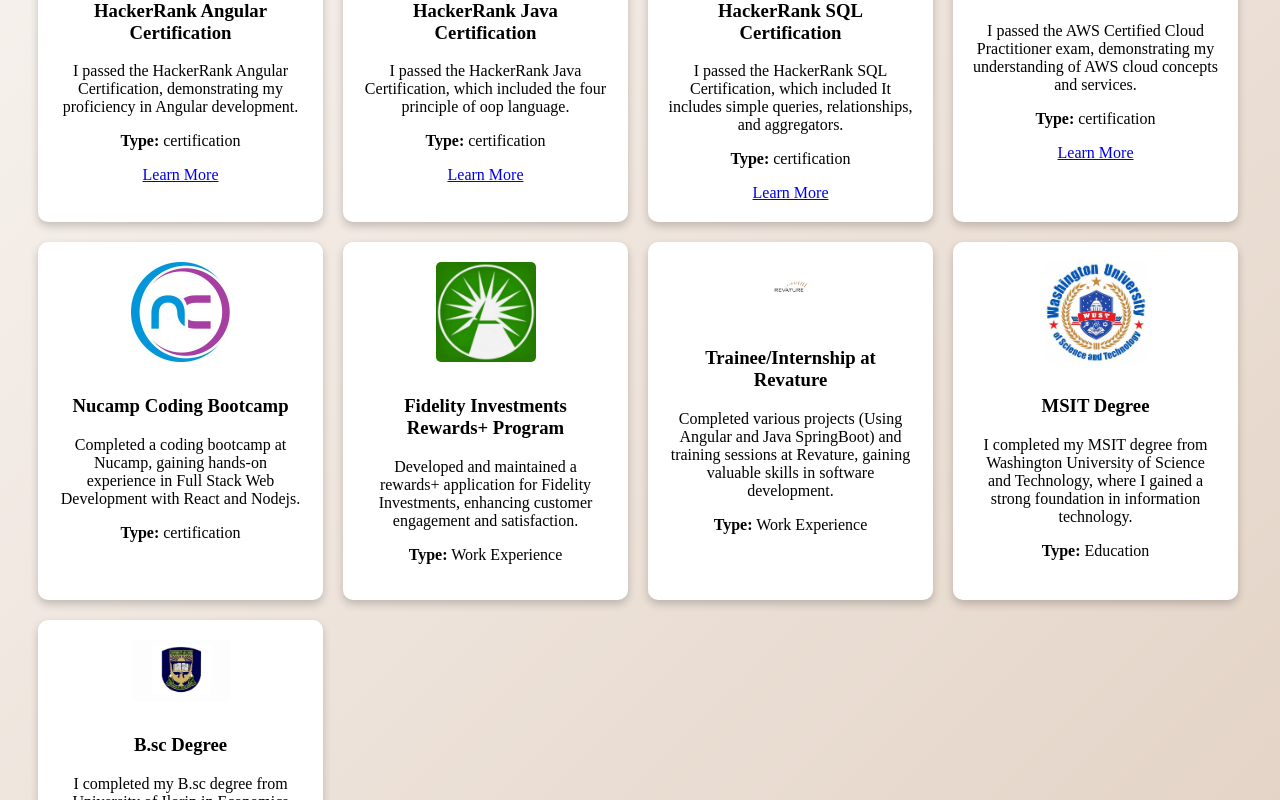
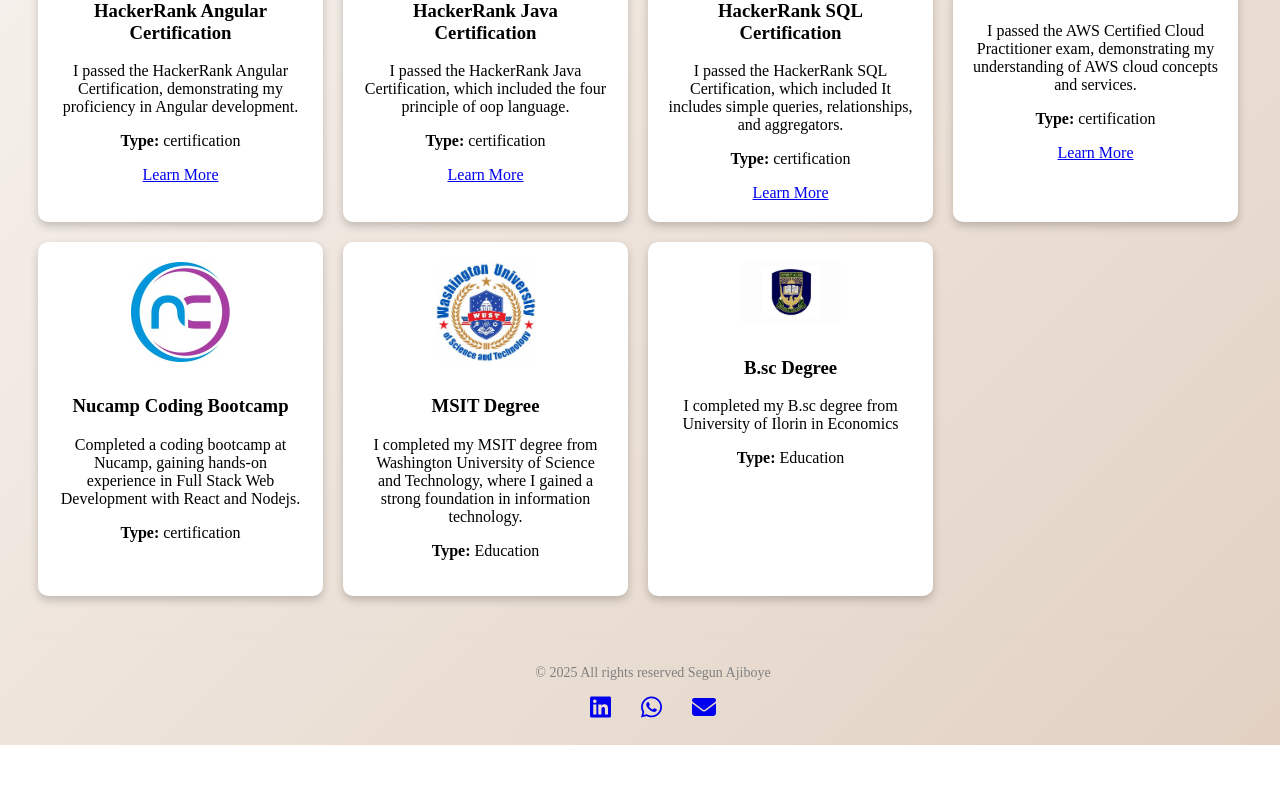
Before and after one commit to saifajiboye/segun-angular-portfolio, an Angular app: page /about-me in a window 1280 px wide. Shown: the part 839-1639 px from the top of the page. After the commit the page ends 1584 px from the top, so only its background shows below. Built offline with nearby package versions, Linux system fonts and the light colour scheme.

Commit message:
Removed accomplishment

```diff
--- a/src/app/components/accomplishments/accomplishments.component.html
+++ b/src/app/components/accomplishments/accomplishments.component.html
@@ -1,7 +1,6 @@
 <section class ="accomplishments">
     <div class="filters">
         <button (click)="filtertype=''">All</button>
-        <button (click)="filtertype='Work Experience'">Work Experience</button>
         <button (click)="filtertype='certification'">Certification</button>
         <button (click)="filtertype='Education'">Education</button>
     </div>
--- a/src/app/components/accomplishments/accomplishments.component.ts
+++ b/src/app/components/accomplishments/accomplishments.component.ts
@@ -47,20 +47,6 @@ export class AccomplishmentsComponent {
   type: 'certification'
 },
 
-{
-  title: 'Fidelity Investments Rewards+ Program',
-  description: 'Developed and maintained a rewards+ application for Fidelity Investments, enhancing customer engagement and satisfaction.',
-  imageUrl: 'assets/fidelity-logo.png',
-  type: 'Work Experience'
-},
-
-{
-  title: 'Trainee/Internship at Revature',
-  description: 'Completed various projects (Using Angular and Java SpringBoot) and training sessions at Revature, gaining valuable skills in software development.',
-  imageUrl: 'assets/revature_logo.png',
-  type: 'Work Experience'
-},
-
 
   {
     title: 'MSIT Degree',
```
Also changed, not shown: 1 other file (tests, documents, lock files or other folders).
